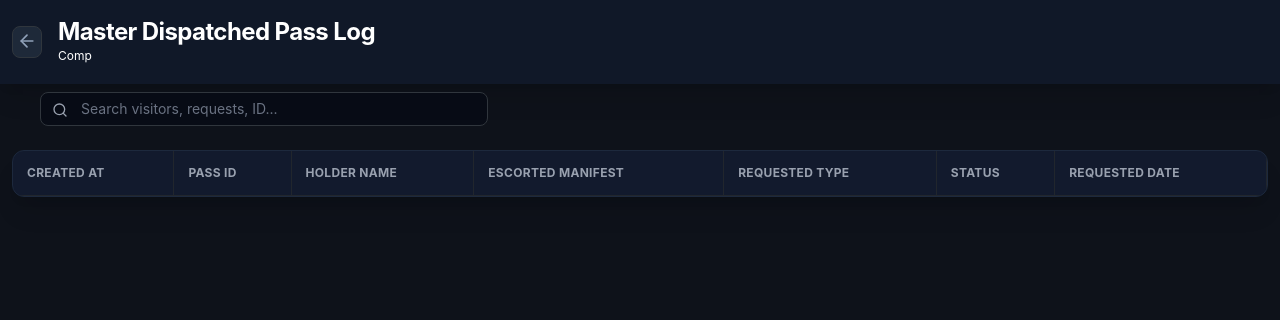
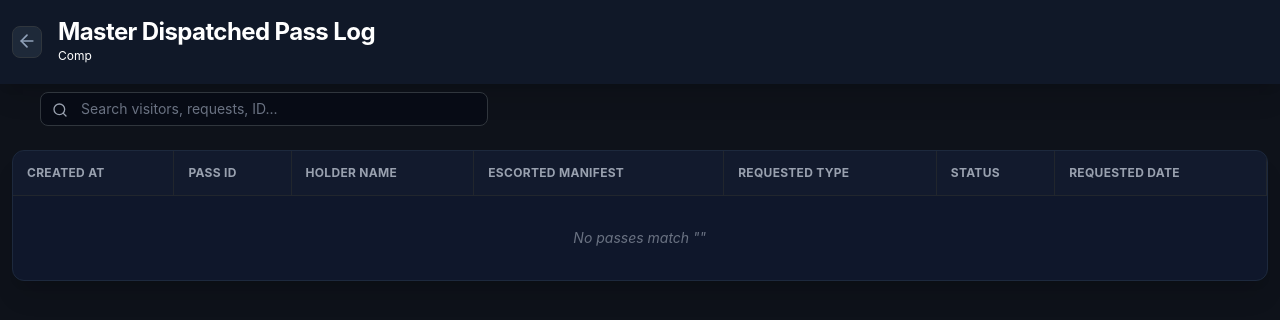
Before and after one commit to sin-h43/Defence-Pass-Management-System, a React (Vite) app in the folder defence-portal/: page /employee/dispatchedPassLog in a window 1280 px wide. Shown: the top 320 px of the page. Built offline with nearby package versions, Linux system fonts and the light colour scheme.

Commit message:
Added search fox functionality to dispatchedPasslog

```diff
--- a/defence-portal/src/pages/employee/DispatchedPassLog.tsx
+++ b/defence-portal/src/pages/employee/DispatchedPassLog.tsx
@@ -13,12 +13,25 @@ export default function DispatchedPassLog() {
   // EDITED: Changed getAllPasses to getStoredPasses for consistency
   const [masterPassHistory, setMasterPassHistory ] = useState<PassRecord[]>(()=>
   {return getStoredPasses();});
+  const [searchQuery, setSearchQuery] = useState<string>('');
 
   //sync the fresh strg ledger onto the screen on load
   useEffect(()=>{
     setMasterPassHistory(getStoredPasses());
   },[])
 
+  const filterPasses = (passes:PassRecord[], query:string): PassRecord[]=>{
+    if (!query.trim()) return passes;
+    const q = query.toLowerCase();
+    return passes.filter(pass =>
+      pass.holderName?.toLocaleLowerCase().includes(q) ||
+      pass.passId?.toLocaleLowerCase().includes(q) ||
+      pass.type?.toLocaleLowerCase().includes(q) ||
+      pass.visitorCategory?.toLocaleLowerCase().includes(q)
+    );
+  };
+
+  const filteredPasses = filterPasses(masterPassHistory, searchQuery);
 
   return (
     <div className ="min-h-screen p-6 relative bg-[#0e121a] px-0 py-0 " > {/*the entire card*/}
@@ -43,6 +56,8 @@ export default function DispatchedPassLog() {
             <input
               type="text"
               placeholder="Search visitors, requests, ID..."
+              value={searchQuery}
+              onChange={(e)=> setSearchQuery(e.target.value)}
               className="w-full bg-gray-950/50 border border-[#30363d] rounded-lg pl-10 pr-16 py-1.5 text-sm text-gray-200 placeholder-gray-500 focus:outline-none focus:border-[#444c56] focus:bg-[#12161d] transition-all"
             />
         </div>
@@ -63,7 +78,7 @@ export default function DispatchedPassLog() {
             </tr>
           </thead>
           <tbody className='divide-y divide-[#21262d] text-gray-300 text-sm'>
-            {masterPassHistory.map((pass)=>(
+            {filteredPasses.map((pass)=>(
               <tr
                 key={pass.passId}
                 onClick={()=> setSelectedPass(pass)}
@@ -82,6 +97,14 @@ export default function DispatchedPassLog() {
                 <td className='p-3.5 font-medium'>{pass.requestedDate }</td>
               </tr>
             ))}
+            {/*no match */}
+            {filteredPasses.length === 0 && (
+              <tr>
+                <td colSpan={7} className='p-8 text-center text-gray-500 italic'>
+                  No passes match "{searchQuery}"
+                </td>
+              </tr>
+            )}
           </tbody>
         </table>
       </div>
--- a/defence-portal/src/utils/searchFilters.ts
+++ b/defence-portal/src/utils/searchFilters.ts
@@ -3,7 +3,7 @@ export interface Visitor {
   name: string;
   purpose?: string;
   ph?:string;
-  requestTime?: string;
+  requestedDate?: string;
   type: string;
   liveStatus?: string;
 }
```
